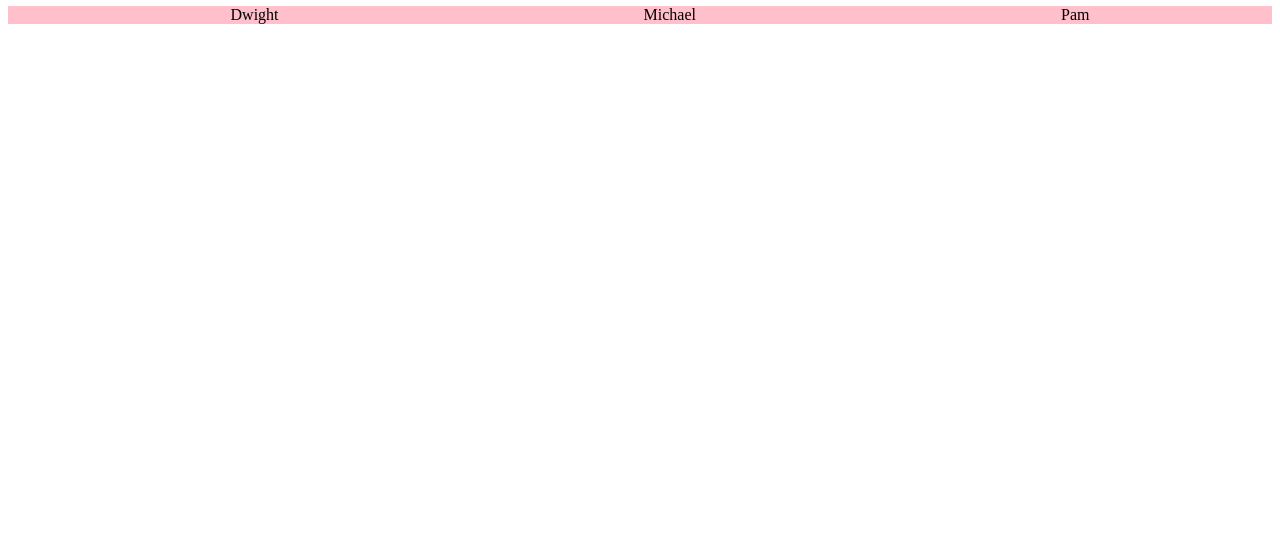
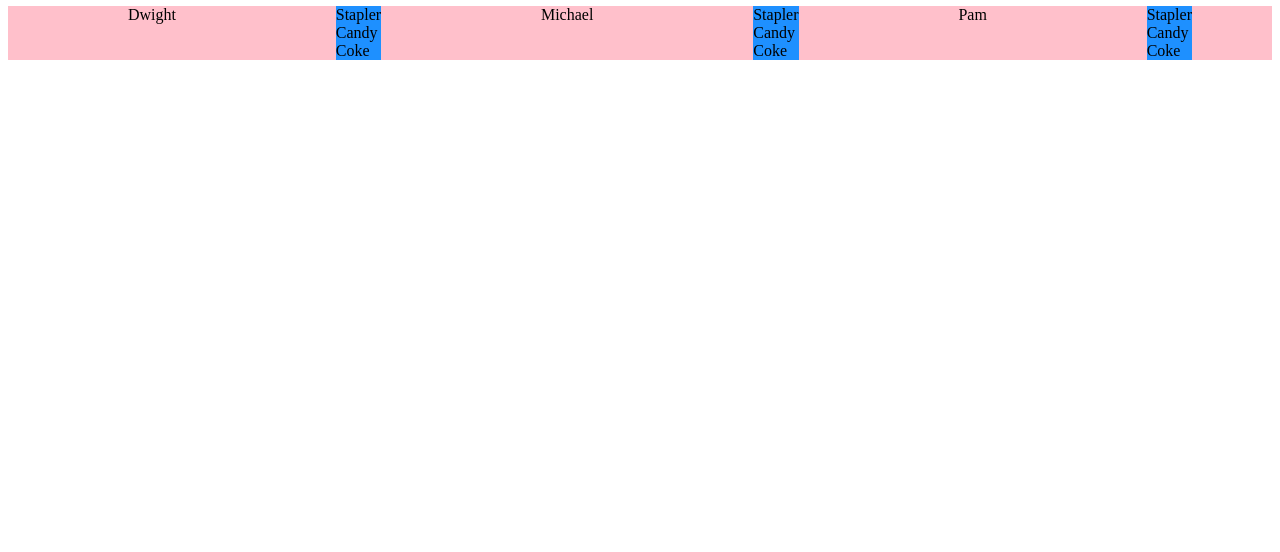
Before and after one commit to ElectricZebra/FoundationsProject, a plain HTML site: page index.html in a window 1280 px wide. Shown: the part 248-800 px from the top of the page. Drawn offline with Linux system fonts and the light colour scheme.

Commit message:
Displaying Customer Prizes

```diff
--- a/foundationsProject.js
+++ b/foundationsProject.js
@@ -25,10 +25,10 @@ const data = {
 
 const names = document.querySelector('#names');
 const prizes = document.querySelector('#prizes');
-
+const prize = data.prizes;
+const customers = data.customers;
 
 const renderPrize = () => {
-  const prize = data.prizes;
   return `
   <ul>
   ${
@@ -46,15 +46,22 @@ const renderPrize = () => {
 prizes.innerHTML = renderPrize();
 
 const renderCustomer = () => {
-  const customers = data.customers;
   const arrCust = Object.keys(customers);
   return `
   <ul>
     ${
     arrCust.map(key => `
         <li>${ key}</li>
+        <div id='customerPrizes'>
+        ${ Object.keys(prize).map(key => `
+        <li>
+        ${ key }
+        </li>
+        `).join('') }
+        </div>
           `).join('')
     }
+
   </ul>
 `
 };
--- a/style.css
+++ b/style.css
@@ -19,3 +19,7 @@ li {
   justify-content: space-around;
   list-style: none;
 }
+
+#customerPrizes {
+  background-color: dodgerblue;
+}
```
